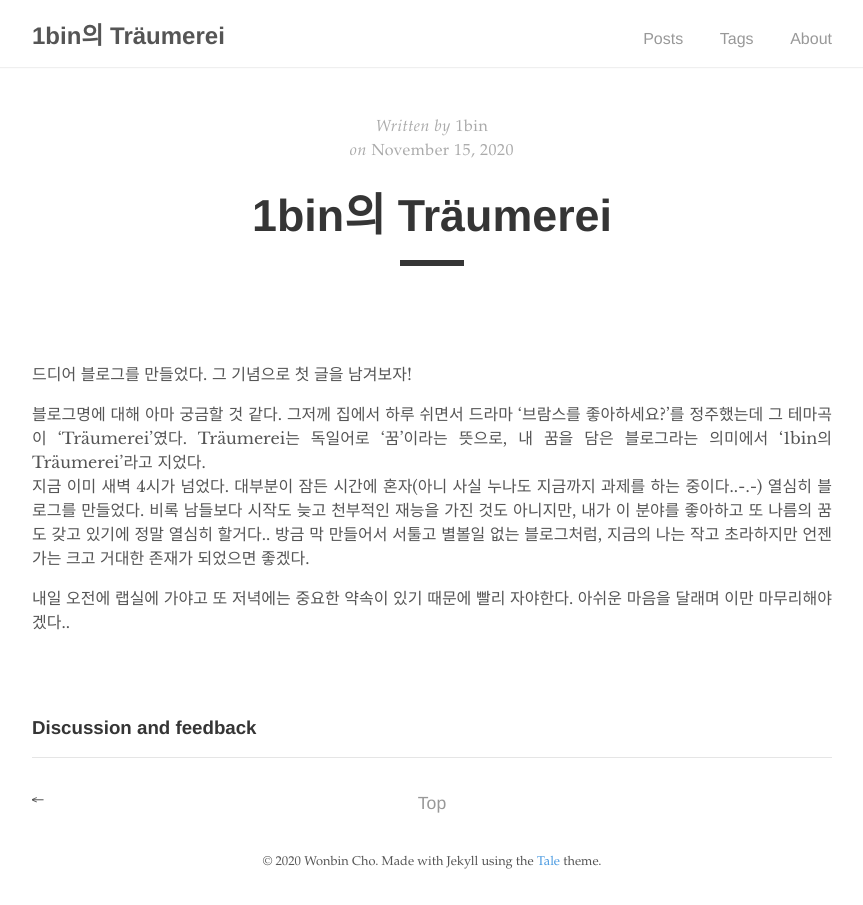
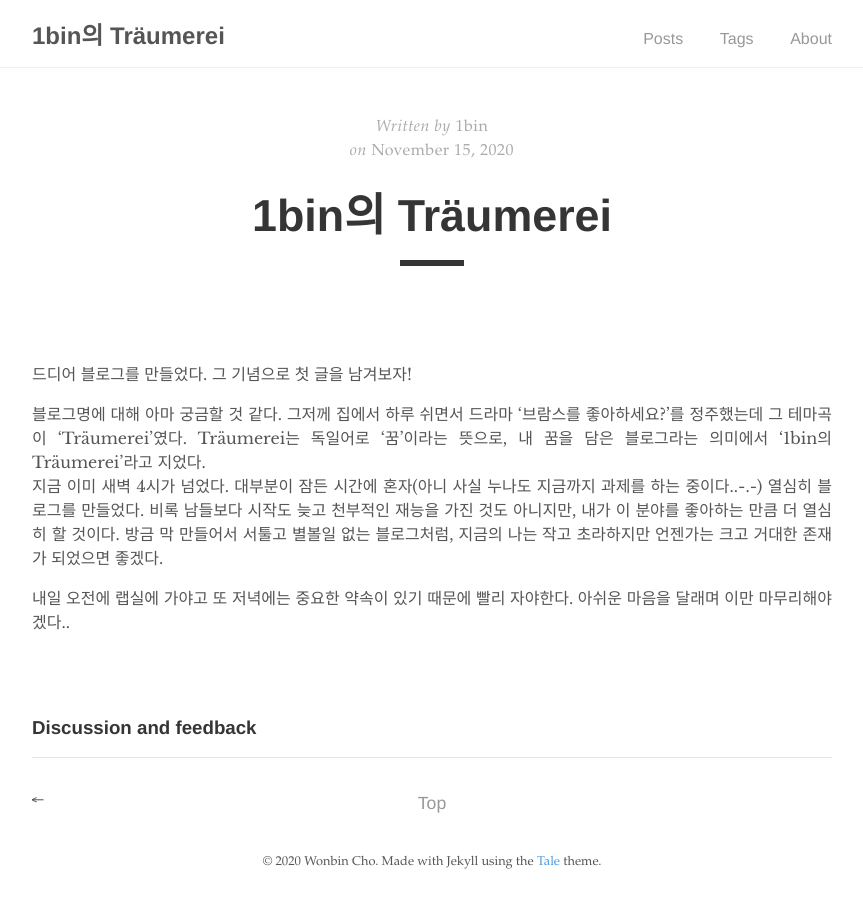
Before and after one commit to 1bin01/1bin01.github.io, a Jekyll site: the page built from _posts/2020-11-15-my-first-posting.md, in a window 1280 px wide. Shown: the whole page, without its empty margins (208-1071 px from the left). Built offline with Jekyll 4.4.1, drawn with Linux system fonts in a browser that asks for light colours; comment, search, counter and statistics services are not loaded.

Commit message:
Update 2020-11-15-my-first-posting.md

```diff
--- a/_posts/2020-11-15-my-first-posting.md
+++ b/_posts/2020-11-15-my-first-posting.md
@@ -9,7 +9,7 @@ tags: 일기
 드디어 블로그를 만들었다. 그 기념으로 첫 글을 남겨보자!
 
 블로그명에 대해 아마 궁금할 것 같다. 그저께 집에서 하루 쉬면서 드라마 '브람스를 좋아하세요?'를 정주했는데 그 테마곡이 'Träumerei'였다. Träumerei는 독일어로 '꿈'이라는 뜻으로, 내 꿈을 담은 블로그라는 의미에서 '1bin의 Träumerei'라고 지었다.
-지금 이미 새벽 4시가 넘었다. 대부분이 잠든 시간에 혼자(아니 사실 누나도 지금까지 과제를 하는 중이다..-.-) 열심히 블로그를 만들었다. 비록 남들보다 시작도 늦고 천부적인 재능을 가진 것도 아니지만, 내가 이 분야를 좋아하고 또 나름의 꿈도 갖고 있기에 정말 열심히 할거다.. 방금 막 만들어서 서툴고 별볼일 없는 블로그처럼, 지금의 나는 작고 초라하지만 언젠가는 크고 거대한 존재가 되었으면 좋겠다.
+지금 이미 새벽 4시가 넘었다. 대부분이 잠든 시간에 혼자(아니 사실 누나도 지금까지 과제를 하는 중이다..-.-) 열심히 블로그를 만들었다. 비록 남들보다 시작도 늦고 천부적인 재능을 가진 것도 아니지만, 내가 이 분야를 좋아하는 만큼 더 열심히 할 것이다. 방금 막 만들어서 서툴고 별볼일 없는 블로그처럼, 지금의 나는 작고 초라하지만 언젠가는 크고 거대한 존재가 되었으면 좋겠다.
 
 
 내일 오전에 랩실에 가야고 또 저녁에는 중요한 약속이 있기 때문에 빨리 자야한다. 아쉬운 마음을 달래며 이만 마무리해야겠다..
```
